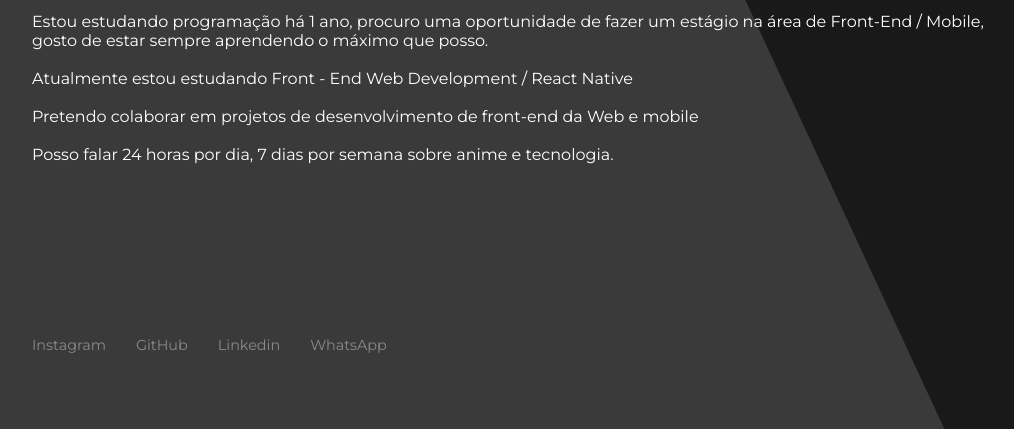
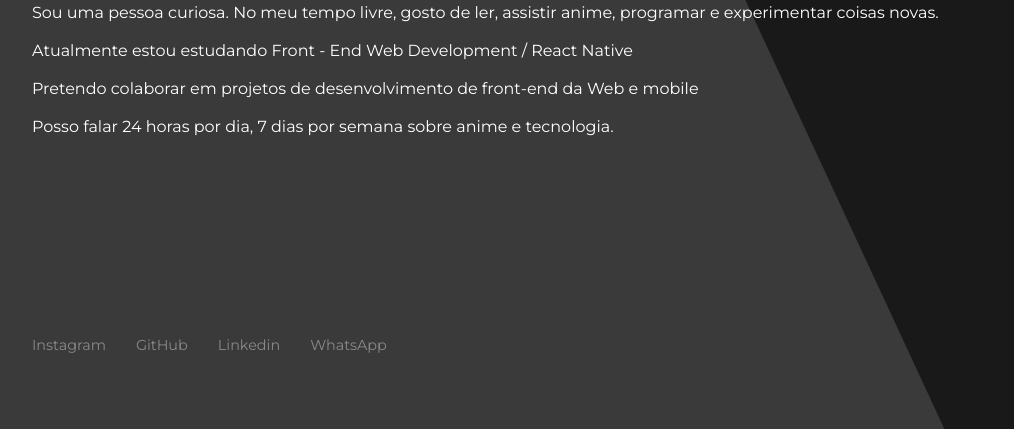
Before and after one commit to rafaelfelip/welcome_old, a plain HTML site: page index.html in a window 1280 px wide. Shown: the part 371-800 px from the top of the page, without its empty margins (118-1132 px from the left). Drawn offline with Linux system fonts and the light colour scheme.

Commit message:
Update index.html

```diff
--- a/index.html
+++ b/index.html
@@ -16,12 +16,6 @@
           <p>
             Sou uma pessoa curiosa. No meu tempo livre, gosto de ler, assistir
             anime, programar e experimentar coisas novas.
-          </p>
-          <br />
-          <p>
-            Estou estudando programação há 1 ano, procuro uma oportunidade de
-            fazer um estágio na área de Front-End / Mobile, gosto de estar
-            sempre aprendendo o máximo que posso.
           </p>
           <br />
           <p>
```
